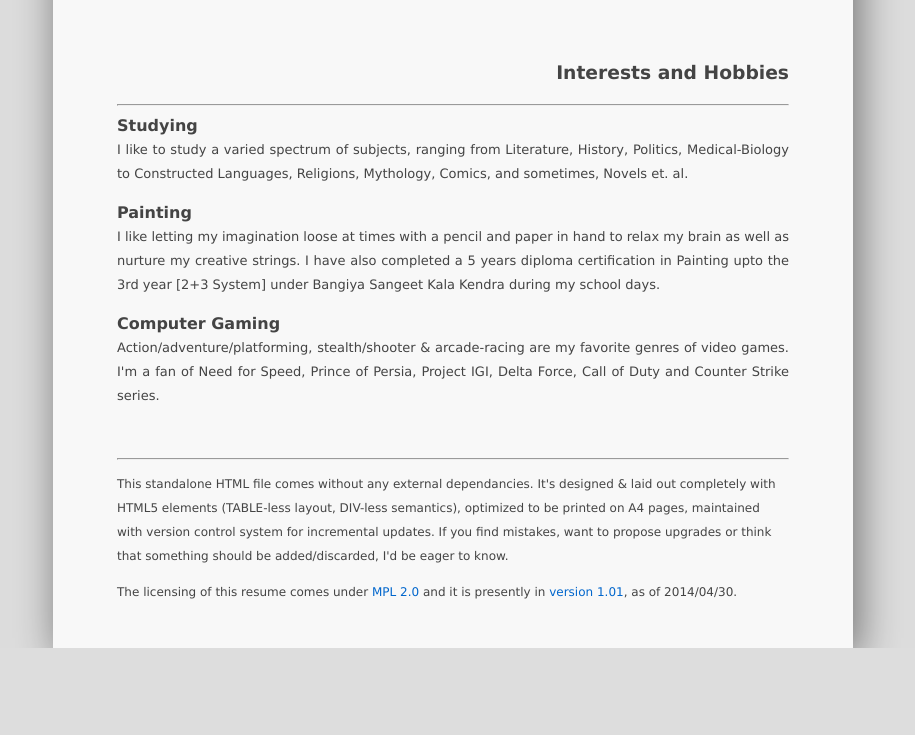
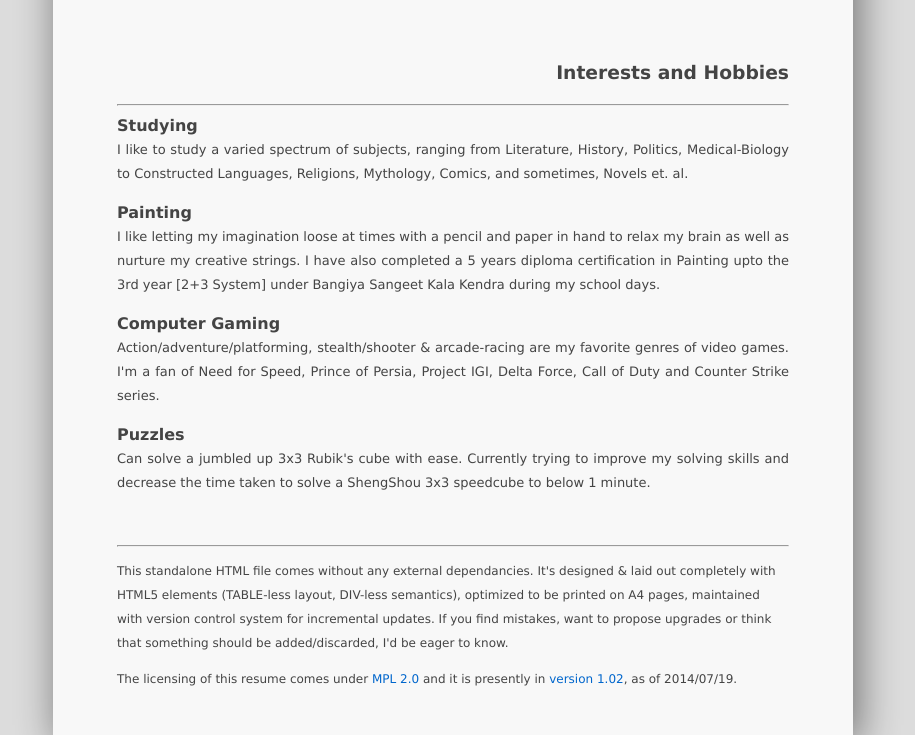
Before and after one commit to sayak-sarkar/resume, a plain HTML site: page index.html in a window 1280 px wide. Shown: the part 5182-5917 px from the top of the page, without its empty margins (187-1102 px from the left). Before the commit the page ends 5830 px from the top, so only its background shows below. Drawn offline with Linux system fonts and the light colour scheme.

Commit message:
Resume v1.02 updated as of 19th July 2014.

```diff
--- a/index.html
+++ b/index.html
@@ -293,13 +293,15 @@ footer { background-color: #f8f8f8; margin-top: -25px; padding: 0 64px 32px; fon
       <p>I like letting my imagination loose at times with a pencil and paper in hand to relax my brain as well as nurture my creative strings. I have also completed a 5 years diploma certification in Painting upto the 3rd year [2+3 System] under Bangiya Sangeet Kala Kendra during my school days.</p>
       <h4>Computer Gaming</h4>
       <p>Action/adventure/platforming, stealth/shooter &amp; arcade-racing are my favorite genres of video games. I'm a fan of Need for Speed, Prince of Persia, Project IGI, Delta Force, Call of Duty and Counter Strike series.</p>
+      <h4>Puzzles</h4>
+      <p>Can solve a jumbled up 3x3 Rubik's cube with ease. Currently trying to improve my solving skills and decrease the time taken to solve a ShengShou 3x3 speedcube to below 1 minute.</p>
     </section>
   </article>
   <footer>
     <a href="https://plus.google.com/+SayakSarkar?rel=author" style="display: none;">+</a>
     <hr />
     <p>This standalone HTML file comes without any external dependancies. It's designed &amp; laid out completely with HTML5 elements (TABLE-less layout, DIV-less semantics), optimized to be printed on A4 pages, maintained with version control system for incremental updates. If you find mistakes, want to propose upgrades or think that something should be added/discarded, I'd be eager to know.</p>
-    <p>The licensing of this resume comes under <a href="http://www.mozilla.org/MPL/" title="Mozilla Public License, version 2.0" target="_blank">MPL 2.0</a> and it is presently in <a href="https://github.com/sayak-sarkar/resume/archive/v1.01.zip">version 1.01</a>, as of 2014/04/30.</p>
+    <p>The licensing of this resume comes under <a href="http://www.mozilla.org/MPL/" title="Mozilla Public License, version 2.0" target="_blank">MPL 2.0</a> and it is presently in <a href="https://github.com/sayak-sarkar/resume/archive/v1.02.zip">version 1.02</a>, as of 2014/07/19.</p>
   </footer>
 </body>
 </html>
```
Also changed, not shown: pdf/index.html (+2 -2 lines), 1 other file.
